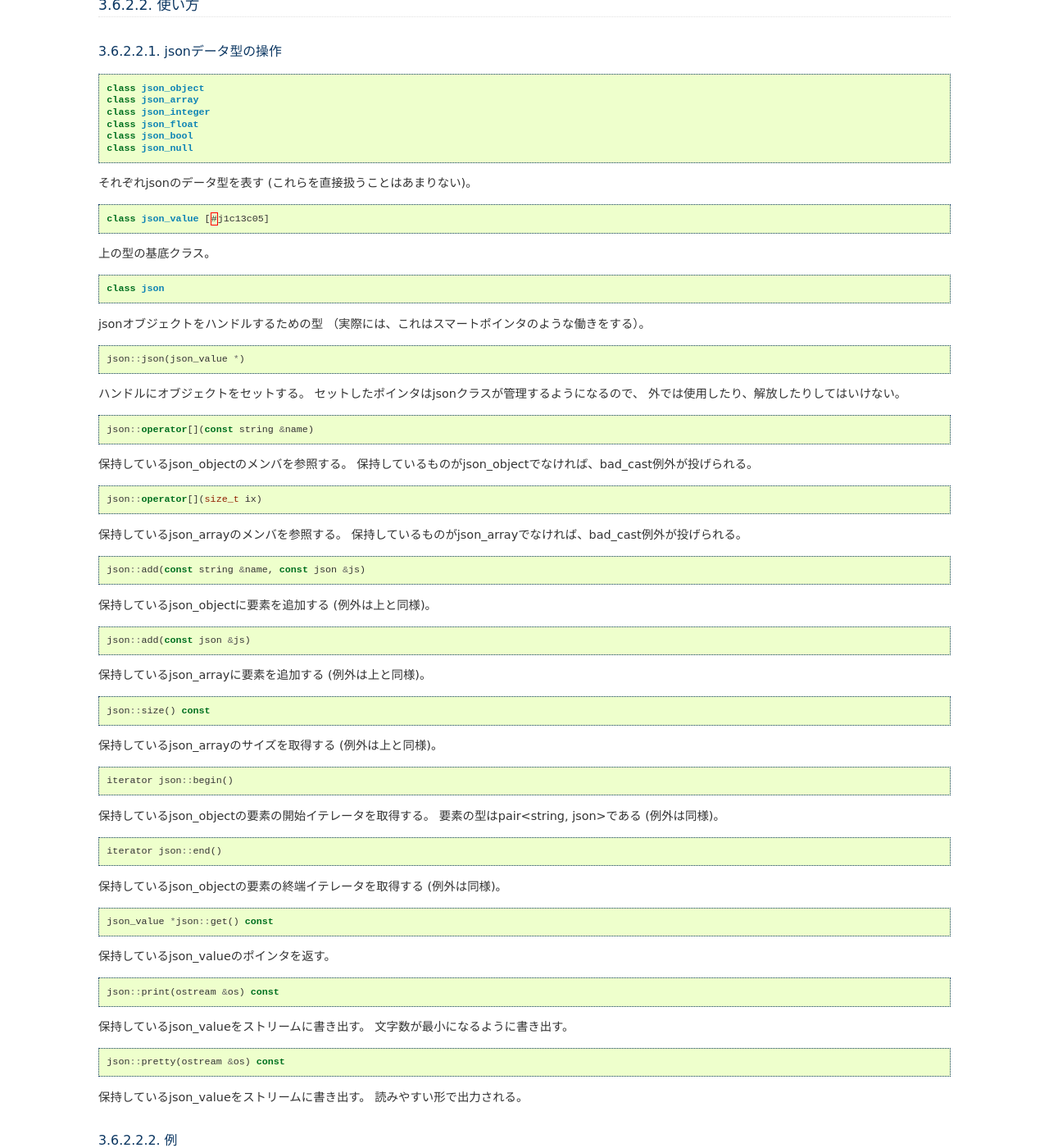
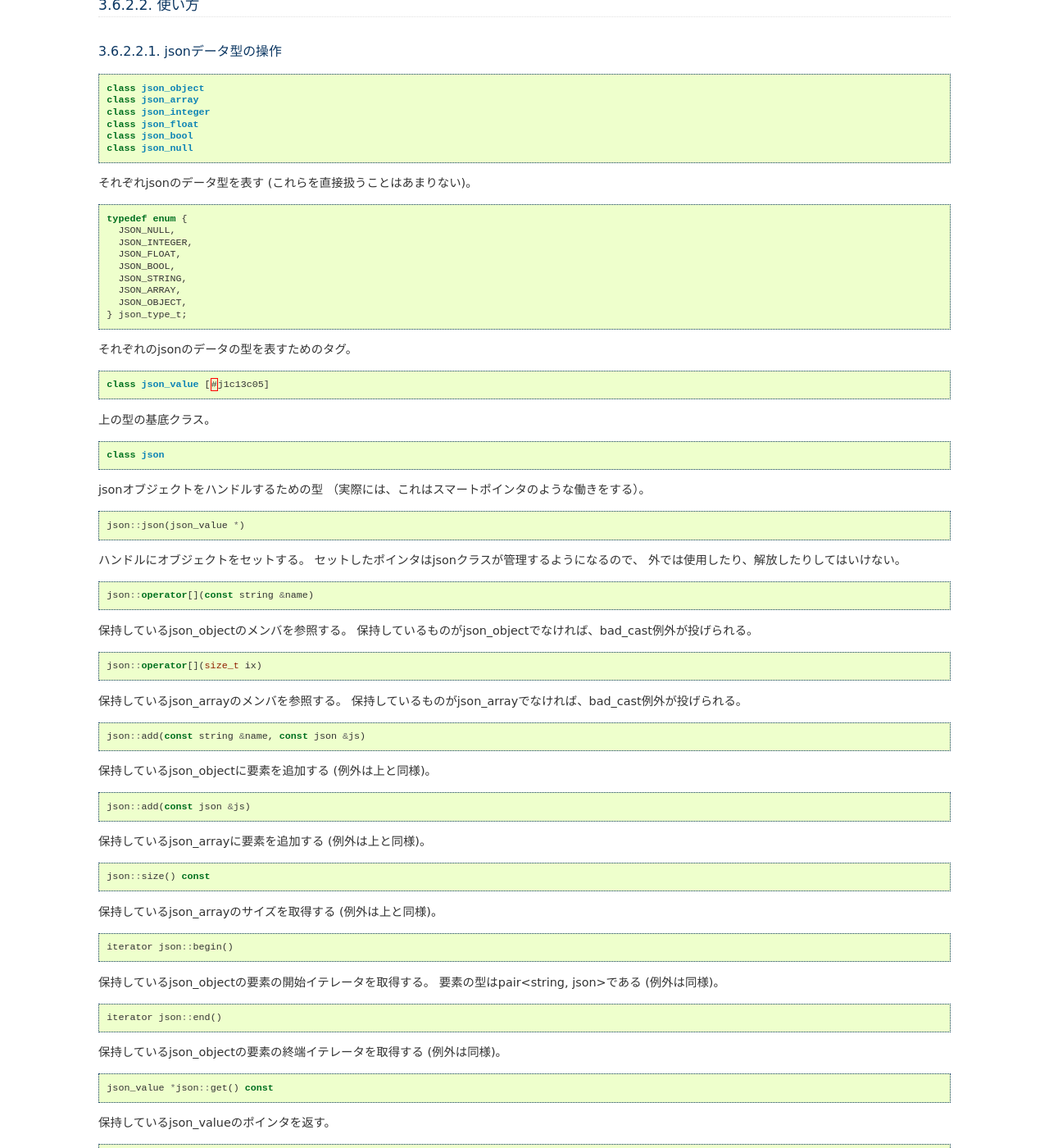
Before and after one commit to retrieva/pficommon, a Sphinx documentation site: the page built from doc/source/text/json.rst, in a window 1280 px wide and 1400 px high, scrolled down 386 px. Shown: the whole window at 82% size. Built offline with Sphinx 7.4.7, drawn with Linux system fonts in a browser that asks for light colours; pages that are not in the unit, such as notebooks, are missing from menus; some of the changed text lies outside the part shown.

Commit message:
Update document for type information support

```diff
--- a/doc/source/text/json.rst
+++ b/doc/source/text/json.rst
@@ -30,6 +30,20 @@
 
 それぞれjsonのデータ型を表す
 (これらを直接扱うことはあまりない)。
+
+.. code-block:: c++
+
+  typedef enum {
+    JSON_NULL,
+    JSON_INTEGER,
+    JSON_FLOAT,
+    JSON_BOOL,
+    JSON_STRING,
+    JSON_ARRAY,
+    JSON_OBJECT,
+  } json_type_t;
+
+それぞれのjsonのデータの型を表すためのタグ。
 
 .. code-block:: c++
 
@@ -107,6 +121,12 @@
   json_value *json::get() const
 
 保持しているjson_valueのポインタを返す。
+
+.. code-block:: c++
+
+  json_type_t type() const
+
+保持しているjson_valueの型を示すタグを返す。
 
 .. code-block:: c++
 
```
